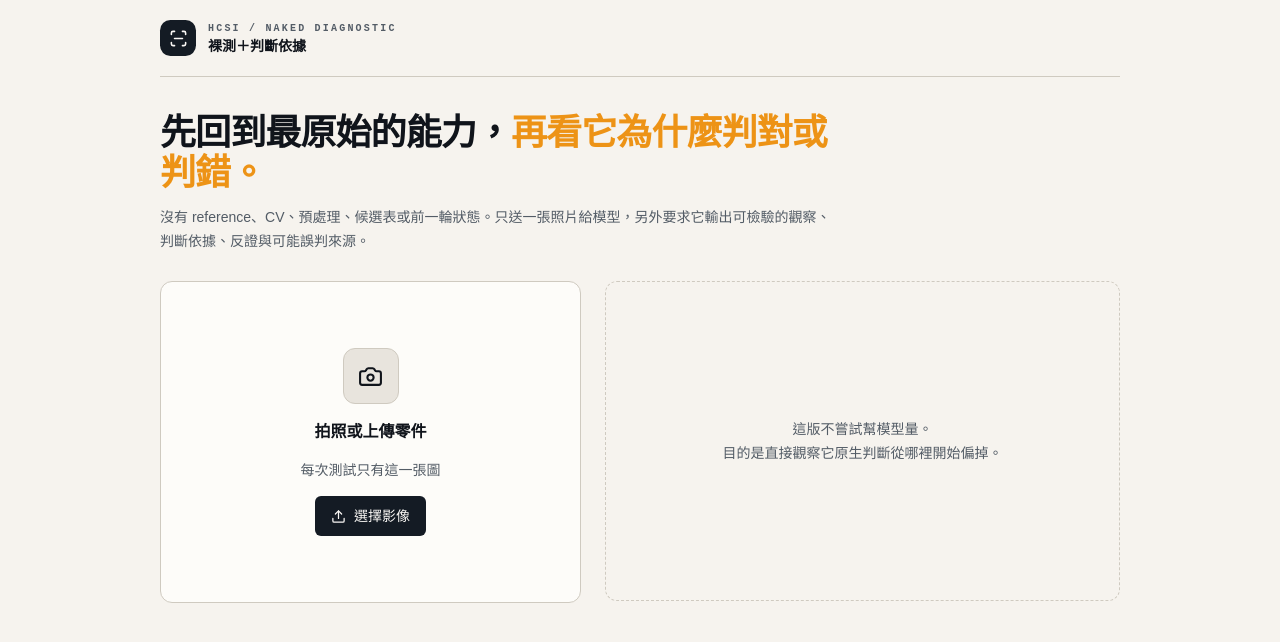
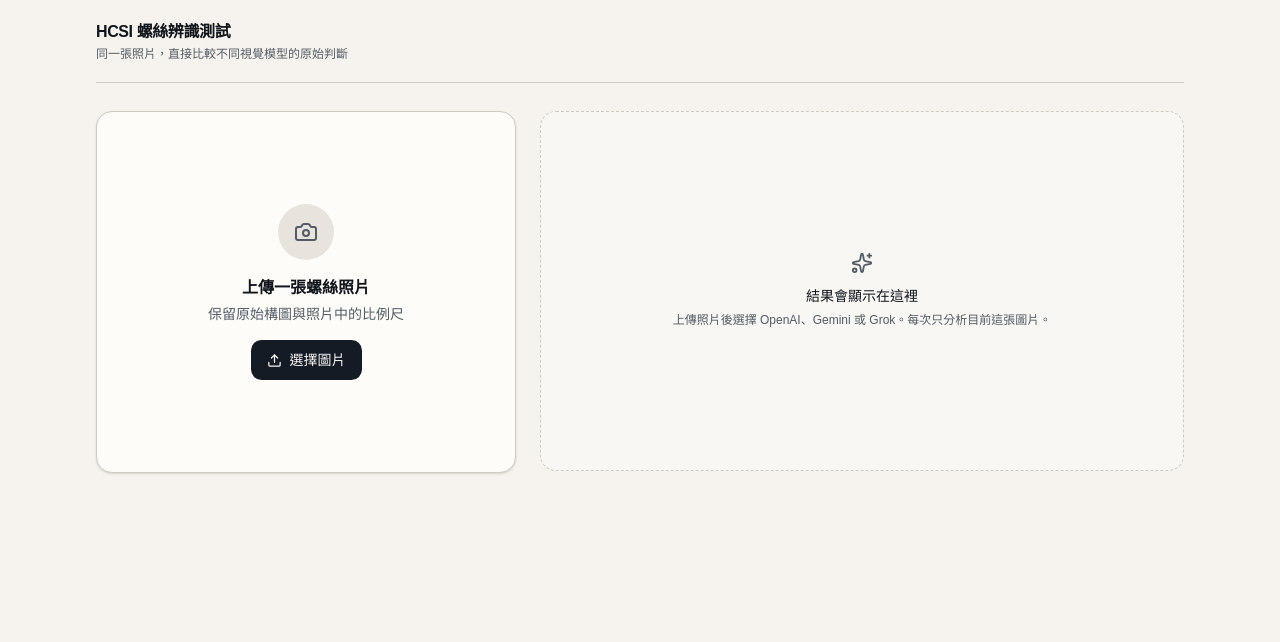
Before and after one commit to ruohaoHong/HCSI, a Next.js app: page / in a window 1280 px wide. Shown: the top 642 px of the page. Built offline with nearby package versions, Linux system fonts and the light colour scheme.

Commit message:
refactor benchmark UI for cleaner model comparison

```diff
--- a/app/page.tsx
+++ b/app/page.tsx
@@ -1,7 +1,17 @@
 'use client'
 
 import { ChangeEvent, useEffect, useRef, useState } from 'react'
-import { AlertCircle, Camera, FileImage, Loader2, RotateCcw, ScanLine, Sparkles, Upload, X } from 'lucide-react'
+import {
+  AlertCircle,
+  Camera,
+  ChevronDown,
+  FileImage,
+  Loader2,
+  RotateCcw,
+  Sparkles,
+  Upload,
+  X,
+} from 'lucide-react'
 
 type Phase = 'idle' | 'processing' | 'success' | 'error'
 type Provider = 'gemini' | 'openai' | 'xai'
@@ -24,6 +34,12 @@ type NakedResult = {
 
 type ApiResponse = { provider: Provider; result: NakedResult; raw_output: string }
 
+const providerMeta: Record<Provider, { name: string; note: string }> = {
+  openai: { name: 'OpenAI', note: 'GPT vision' },
+  gemini: { name: 'Gemini', note: 'Google vision' },
+  xai: { name: 'Grok', note: 'xAI vision' },
+}
+
 export default function Page() {
   const [imageUrl, setImageUrl] = useState('')
   const [imageData, setImageData] = useState('')
@@ -33,77 +49,292 @@ export default function Page() {
   const [error, setError] = useState('')
   const inputRef = useRef<HTMLInputElement>(null)
 
-  useEffect(() => () => { if (imageUrl) URL.revokeObjectURL(imageUrl) }, [imageUrl])
+  useEffect(() => () => {
+    if (imageUrl) URL.revokeObjectURL(imageUrl)
+  }, [imageUrl])
 
   async function handleFile(event: ChangeEvent<HTMLInputElement>) {
     const file = event.target.files?.[0]
     if (!file) return
-    setError(''); setData(null); setPhase('idle')
+
+    setError('')
+    setData(null)
+    setPhase('idle')
+    setProvider(null)
+
     const url = URL.createObjectURL(file)
-    setImageUrl((previous) => { if (previous) URL.revokeObjectURL(previous); return url })
+    setImageUrl((previous) => {
+      if (previous) URL.revokeObjectURL(previous)
+      return url
+    })
     setImageData(await prepareImage(file))
   }
 
   function resetAll() {
-    setImageUrl(''); setImageData(''); setData(null); setError(''); setPhase('idle'); setProvider(null)
+    if (imageUrl) URL.revokeObjectURL(imageUrl)
+    setImageUrl('')
+    setImageData('')
+    setData(null)
+    setError('')
+    setPhase('idle')
+    setProvider(null)
     if (inputRef.current) inputRef.current.value = ''
   }
 
   async function analyze(selectedProvider: Provider) {
     if (!imageData) return
-    setProvider(selectedProvider); setPhase('processing'); setError('')
+
+    setProvider(selectedProvider)
+    setPhase('processing')
+    setError('')
+    setData(null)
+
     try {
       const response = await fetch('/api/benchmark-identify', {
-        method: 'POST', headers: { 'Content-Type': 'application/json' },
+        method: 'POST',
+        headers: { 'Content-Type': 'application/json' },
         body: JSON.stringify({ image: imageData, provider: selectedProvider }),
       })
       const body = await response.json()
       if (!response.ok) throw new Error(body.error || '辨識服務暫時無法使用')
-      setData(body); setPhase('success')
+      setData(body)
+      setPhase('success')
     } catch (caught) {
-      setError(caught instanceof Error ? caught.message : '發生未知錯誤'); setPhase('error')
+      setError(caught instanceof Error ? caught.message : '發生未知錯誤')
+      setPhase('error')
     }
   }
 
-  const diagnosticSections = data ? [
-    ['直接可見', data.result.diagnostic.visual_observations],
-    ['為何偏向此制式', data.result.diagnostic.evidence_for_system],
-    ['為何偏向此尺寸', data.result.diagnostic.evidence_for_size],
-    ['不符合／反證', data.result.diagnostic.evidence_against_best_spec],
-    ['真正決勝證據', data.result.diagnostic.decisive_evidence],
-    ['可能誤判來源', data.result.diagnostic.possible_failure_modes],
-  ] as const : []
+  const diagnosticSections = data
+    ? ([
+        ['直接看到的資訊', data.result.diagnostic.visual_observations],
+        ['制式判斷依據', data.result.diagnostic.evidence_for_system],
+        ['尺寸判斷依據', data.result.diagnostic.evidence_for_size],
+        ['反證與疑點', data.result.diagnostic.evidence_against_best_spec],
+        ['決勝依據', data.result.diagnostic.decisive_evidence],
+        ['可能誤判來源', data.result.diagnostic.possible_failure_modes],
+      ] as const)
+    : []
 
-  const providerLabel = data?.provider === 'openai' ? 'OPENAI' : data?.provider === 'xai' ? 'XAI / GROK' : 'GEMINI'
+  const activeProvider = data?.provider ?? provider
 
-  return <main className="min-h-screen bg-background text-foreground"><div className="mx-auto w-full max-w-5xl px-5 pb-12 sm:px-8">
-    <header className="flex items-center justify-between border-b border-border py-5"><div className="flex items-center gap-3"><div className="grid size-9 place-items-center rounded-lg bg-primary text-primary-foreground"><ScanLine size={19}/></div><div><p className="font-mono text-[10px] font-bold uppercase tracking-[0.22em] text-muted-foreground">HCSI / NAKED DIAGNOSTIC</p><p className="text-sm font-semibold">裸測＋判斷依據</p></div></div></header>
+  return (
+    <main className="min-h-screen bg-background text-foreground">
+      <div className="mx-auto w-full max-w-6xl px-4 pb-14 sm:px-6 lg:px-8">
+        <header className="flex items-center justify-between border-b border-border py-5">
+          <div>
+            <p className="text-base font-semibold tracking-tight">HCSI 螺絲辨識測試</p>
+            <p className="mt-0.5 text-xs text-muted-foreground">同一張照片，直接比較不同視覺模型的原始判斷</p>
+          </div>
+          {imageUrl && (
+            <button
+              type="button"
+              onClick={resetAll}
+              className="inline-flex items-center gap-1.5 rounded-md px-3 py-2 text-xs font-medium text-muted-foreground transition hover:bg-muted hover:text-foreground"
+            >
+              <X size={14} />
+              清除
+            </button>
+          )}
+        </header>
 
-    <section className="py-9"><div className="mb-7 max-w-2xl"><h1 className="text-3xl font-semibold tracking-tight sm:text-4xl">先回到最原始的能力，<span className="text-accent">再看它為什麼判對或判錯。</span></h1><p className="mt-3 text-sm leading-6 text-muted-foreground">沒有 reference、CV、預處理、候選表或前一輪狀態。只送一張照片給模型，另外要求它輸出可檢驗的觀察、判斷依據、反證與可能誤判來源。</p></div>
+        <section className="py-7">
+          <div className="grid gap-6 lg:grid-cols-[420px_minmax(0,1fr)]">
+            <div className="space-y-4 lg:sticky lg:top-6 lg:self-start">
+              <div className="overflow-hidden rounded-2xl border border-border bg-card shadow-sm">
+                {!imageUrl ? (
+                  <button
+                    type="button"
+                    onClick={() => inputRef.current?.click()}
+                    className="flex min-h-[360px] w-full flex-col items-center justify-center gap-4 p-8 text-center transition hover:bg-muted/40"
+                  >
+                    <span className="grid size-14 place-items-center rounded-full bg-muted text-muted-foreground">
+                      <Camera size={24} />
+                    </span>
+                    <div>
+                      <p className="font-semibold">上傳一張螺絲照片</p>
+                      <p className="mt-1 text-sm text-muted-foreground">保留原始構圖與照片中的比例尺</p>
+                    </div>
+                    <span className="inline-flex items-center gap-2 rounded-lg bg-primary px-4 py-2.5 text-sm font-medium text-primary-foreground">
+                      <Upload size={15} />
+                      選擇圖片
+                    </span>
+                  </button>
+                ) : (
+                  <div>
+                    <div className="relative bg-muted/25">
+                      <img
+                        src={imageUrl}
+                        alt="待辨識螺絲"
+                        className="max-h-[430px] min-h-[300px] w-full object-contain p-3"
+                      />
+                      <div className="absolute left-3 top-3 inline-flex items-center gap-1.5 rounded-md bg-background/90 px-2.5 py-1.5 text-[11px] font-medium shadow-sm backdrop-blur">
+                        <FileImage size={13} />
+                        測試圖片
+                      </div>
+                      <button
+                        type="button"
+                        onClick={() => inputRef.current?.click()}
+                        className="absolute right-3 top-3 grid size-9 place-items-center rounded-md bg-background/90 shadow-sm backdrop-blur transition hover:bg-background"
+                        aria-label="更換圖片"
+                      >
+                        <RotateCcw size={16} />
+                      </button>
+                    </div>
+                  </div>
+                )}
+                <input ref={inputRef} className="sr-only" type="file" accept="image/*" onChange={handleFile} />
+              </div>
 
-      <div className="grid gap-6 lg:grid-cols-[0.9fr_1.1fr]">
-        <div className="overflow-hidden rounded-xl border border-border bg-card">
-          {!imageUrl ? <button type="button" onClick={() => inputRef.current?.click()} className="flex min-h-[320px] w-full flex-col items-center justify-center gap-4 p-8 text-center hover:bg-muted/50"><span className="grid size-14 place-items-center rounded-xl border border-border bg-muted"><Camera size={25}/></span><strong>拍照或上傳零件</strong><span className="text-sm text-muted-foreground">每次測試只有這一張圖</span><span className="inline-flex items-center gap-2 rounded-md bg-primary px-4 py-2.5 text-sm text-primary-foreground"><Upload size={15}/>選擇影像</span></button> : <div className="relative"><img src={imageUrl} alt="辨識影像" className="max-h-[420px] min-h-[300px] w-full bg-muted/30 object-contain p-3"/><span className="absolute left-4 top-4 rounded-md bg-primary/90 px-2.5 py-1.5 text-[11px] text-primary-foreground"><FileImage className="mr-1 inline" size={13}/>NAKED TEST</span><button type="button" onClick={() => inputRef.current?.click()} className="absolute right-4 top-4 grid size-9 place-items-center rounded-md bg-primary/90 text-primary-foreground"><RotateCcw size={16}/></button></div>}
-          <input ref={inputRef} className="sr-only" type="file" accept="image/*" onChange={handleFile}/>
-          {imageUrl && <div className="border-t border-border bg-muted/20 px-4 py-2 text-[11px] text-muted-foreground">ONE IMAGE ONLY · NO REFERENCE · NO CV · NO PREPROCESSING</div>}
-          {imageUrl && <div className="grid gap-2 border-t border-border p-4 sm:grid-cols-3"><button onClick={() => analyze('gemini')} disabled={phase === 'processing'} className="flex items-center justify-center gap-2 rounded-md bg-accent px-4 py-3 text-sm font-semibold disabled:opacity-60">{phase === 'processing' && provider === 'gemini' ? <Loader2 className="animate-spin" size={16}/> : <Sparkles size={16}/>}Gemini 裸測</button><button onClick={() => analyze('openai')} disabled={phase === 'processing'} className="flex items-center justify-center gap-2 rounded-md border border-border px-4 py-3 text-sm font-semibold disabled:opacity-60">{phase === 'processing' && provider === 'openai' ? <Loader2 className="animate-spin" size={16}/> : <Sparkles size={16}/>}OpenAI 裸測</button><button onClick={() => analyze('xai')} disabled={phase === 'processing'} className="flex items-center justify-center gap-2 rounded-md border border-border px-4 py-3 text-sm font-semibold disabled:opacity-60">{phase === 'processing' && provider === 'xai' ? <Loader2 className="animate-spin" size={16}/> : <Sparkles size={16}/>}Grok 裸測</button></div>}
-        </div>
+              {imageUrl && (
+                <div className="rounded-2xl border border-border bg-card p-4 shadow-sm">
+                  <p className="mb-3 text-xs font-medium text-muted-foreground">選擇模型</p>
+                  <div className="grid grid-cols-3 gap-2">
+                    {(Object.keys(providerMeta) as Provider[]).map((item) => {
+                      const isLoading = phase === 'processing' && provider === item
+                      const isActive = activeProvider === item && phase !== 'error'
+                      return (
+                        <button
+                          key={item}
+                          type="button"
+                          onClick={() => analyze(item)}
+                          disabled={phase === 'processing'}
+                          className={`rounded-xl border px-3 py-3 text-left transition disabled:cursor-not-allowed disabled:opacity-60 ${
+                            isActive
+                              ? 'border-primary bg-primary text-primary-foreground'
+                              : 'border-border bg-background hover:border-foreground/25 hover:bg-muted/40'
+                          }`}
+                        >
+                          <div className="flex items-center gap-1.5 text-sm font-semibold">
+                            {isLoading ? <Loader2 size={14} className="animate-spin" /> : <Sparkles size={14} />}
+                            {providerMeta[item].name}
+                          </div>
+                          <p className={`mt-1 text-[10px] ${isActive ? 'text-primary-foreground/70' : 'text-muted-foreground'}`}>
+                            {providerMeta[item].note}
+                          </p>
+                        </button>
+                      )
+                    })}
+                  </div>
+                </div>
+              )}
+            </div>
 
-        <div aria-live="polite">
-          {!data && phase !== 'error' && phase !== 'processing' && <div className="flex min-h-[320px] items-center justify-center rounded-xl border border-dashed border-border p-8 text-center text-sm leading-6 text-muted-foreground">這版不嘗試幫模型量。<br/>目的是直接觀察它原生判斷從哪裡開始偏掉。</div>}
-          {phase === 'processing' && <div className="flex items-center gap-3 rounded-xl border border-border bg-card p-5"><Loader2 className="animate-spin text-accent" size={18}/><div><p className="text-sm font-semibold">正在裸測</p><p className="text-xs text-muted-foreground">單次模型呼叫、單張原始照片。</p></div></div>}
-          {data && <div className="space-y-4">
-            <div className="rounded-xl border border-border bg-card p-5"><p className="text-xs font-semibold text-accent">{providerLabel} 最終判斷</p><h2 className="mt-3 text-xl font-semibold leading-7">{data.result.best_spec}</h2><p className="mt-3 text-sm leading-6 text-muted-foreground">{data.result.conclusion}</p></div>
-            <div className="rounded-xl border border-border bg-card p-5 text-sm leading-6"><div><span className="text-muted-foreground">制式：</span>{data.result.thread_system}</div><div className="mt-2"><span className="text-muted-foreground">最接近競爭規格：</span>{data.result.closest_competitor}</div><div className="mt-2"><span className="text-muted-foreground">關鍵差異：</span>{data.result.key_difference}</div><div className="mt-2"><span className="text-muted-foreground">尺寸目測：</span>{data.result.size_estimate}</div></div>
-            <div className="rounded-xl border border-dashed border-border bg-muted/20 p-5"><h3 className="text-sm font-semibold">DIAGNOSTIC · 可檢驗判斷依據</h3><div className="mt-4 space-y-4">{diagnosticSections.map(([title, items]) => <div key={title}><p className="text-xs font-semibold text-muted-foreground">{title}</p>{items?.length ? <ul className="mt-1 list-disc space-y-1 pl-5 text-sm leading-6">{items.map((item, index) => <li key={index}>{item}</li>)}</ul> : <p className="mt-1 text-sm text-muted-foreground">無</p>}</div>)}</div></div>
-            <details className="rounded-xl border border-border bg-card p-5"><summary className="cursor-pointer text-sm font-semibold">RAW MODEL OUTPUT</summary><pre className="mt-3 overflow-x-auto whitespace-pre-wrap break-words text-xs leading-5 text-muted-foreground">{data.raw_output}</pre></details>
-            <button type="button" onClick={resetAll} className="flex items-center gap-2 text-sm text-muted-foreground hover:text-foreground"><X size={14}/>開始另一個裸測</button>
-          </div>}
-          {phase === 'error' && <div className="flex gap-3 rounded-xl border border-destructive/30 bg-card p-5 text-sm"><AlertCircle size={18} className="shrink-0 text-destructive"/><div><p className="font-semibold">辨識未完成</p><p className="mt-1 text-muted-foreground">{error}</p></div></div>}
-        </div>
+            <div aria-live="polite" className="min-w-0">
+              {!data && phase === 'idle' && (
+                <div className="flex min-h-[360px] items-center justify-center rounded-2xl border border-dashed border-border bg-card/40 p-8 text-center">
+                  <div className="max-w-sm">
+                    <Sparkles className="mx-auto text-muted-foreground" size={22} />
+                    <p className="mt-3 text-sm font-medium">結果會顯示在這裡</p>
+                    <p className="mt-1 text-xs leading-5 text-muted-foreground">
+                      上傳照片後選擇 OpenAI、Gemini 或 Grok。每次只分析目前這張圖片。
+                    </p>
+                  </div>
+                </div>
+              )}
+
+              {phase === 'processing' && activeProvider && (
+                <div className="rounded-2xl border border-border bg-card p-6 shadow-sm">
+                  <div className="flex items-center gap-3">
+                    <span className="grid size-10 place-items-center rounded-full bg-muted">
+                      <Loader2 className="animate-spin" size={18} />
+                    </span>
+                    <div>
+                      <p className="text-sm font-semibold">{providerMeta[activeProvider].name} 正在分析</p>
+                      <p className="mt-0.5 text-xs text-muted-foreground">等待模型完成圖片判讀與診斷輸出。</p>
+                    </div>
+                  </div>
+                </div>
+              )}
+
+              {phase === 'error' && (
+                <div className="rounded-2xl border border-destructive/30 bg-card p-5 shadow-sm">
+                  <div className="flex gap-3">
+                    <AlertCircle size={18} className="mt-0.5 shrink-0 text-destructive" />
+                    <div>
+                      <p className="text-sm font-semibold">辨識未完成</p>
+                      <p className="mt-1 text-sm leading-6 text-muted-foreground">{error}</p>
+                    </div>
+                  </div>
+                </div>
+              )}
+
+              {data && (
+                <div className="space-y-4">
+                  <section className="rounded-2xl border border-border bg-card p-5 shadow-sm sm:p-6">
+                    <div className="flex flex-wrap items-center gap-2">
+                      <span className="rounded-full bg-primary/10 px-2.5 py-1 text-xs font-semibold text-primary">
+                        {providerMeta[data.provider].name}
+                      </span>
+                      <span className="text-xs text-muted-foreground">最終判斷</span>
+                    </div>
+                    <h1 className="mt-3 text-2xl font-semibold leading-tight tracking-tight sm:text-3xl">
+                      {data.result.best_spec}
+                    </h1>
+                    <p className="mt-3 max-w-3xl text-sm leading-6 text-muted-foreground">{data.result.conclusion}</p>
+                  </section>
+
+                  <section className="grid gap-3 sm:grid-cols-2">
+                    <InfoCard label="螺紋制式" value={data.result.thread_system} />
+                    <InfoCard label="最接近競爭規格" value={data.result.closest_competitor} />
+                    <InfoCard label="關鍵差異" value={data.result.key_difference} className="sm:col-span-2" />
+                    <InfoCard label="尺寸目測" value={data.result.size_estimate} className="sm:col-span-2" />
+                  </section>
+
+                  <section className="rounded-2xl border border-border bg-card shadow-sm">
+                    <div className="border-b border-border px-5 py-4 sm:px-6">
+                      <h2 className="text-sm font-semibold">判斷依據</h2>
+                      <p className="mt-1 text-xs text-muted-foreground">用來比較模型是在哪個觀察或推論環節開始偏離。</p>
+                    </div>
+                    <div className="divide-y divide-border">
+                      {diagnosticSections.map(([title, items]) => (
+                        <div key={title} className="px-5 py-4 sm:px-6">
+                          <p className="text-xs font-semibold text-muted-foreground">{title}</p>
+                          {items?.length ? (
+                            <ul className="mt-2 space-y-1.5 text-sm leading-6">
+                              {items.map((item, index) => (
+                                <li key={index} className="flex gap-2">
+                                  <span className="mt-[9px] size-1.5 shrink-0 rounded-full bg-muted-foreground/50" />
+                                  <span>{item}</span>
+                                </li>
+                              ))}
+                            </ul>
+                          ) : (
+                            <p className="mt-2 text-sm text-muted-foreground">無</p>
+                          )}
+                        </div>
+                      ))}
+                    </div>
+                  </section>
+
+                  <details className="group rounded-2xl border border-border bg-card shadow-sm">
+                    <summary className="flex cursor-pointer list-none items-center justify-between px-5 py-4 text-sm font-semibold sm:px-6">
+                      原始模型輸出
+                      <ChevronDown size={16} className="text-muted-foreground transition group-open:rotate-180" />
+                    </summary>
+                    <div className="border-t border-border px-5 py-4 sm:px-6">
+                      <pre className="max-h-[420px] overflow-auto whitespace-pre-wrap break-words rounded-lg bg-muted/50 p-4 text-xs leading-5 text-muted-foreground">
+                        {data.raw_output}
+                      </pre>
+                    </div>
+                  </details>
+                </div>
+              )}
+            </div>
+          </div>
+        </section>
       </div>
-    </section>
-  </div></main>
+    </main>
+  )
+}
+
+function InfoCard({ label, value, className = '' }: { label: string; value: string; className?: string }) {
+  return (
+    <div className={`rounded-xl border border-border bg-card p-4 shadow-sm ${className}`}>
+      <p className="text-xs font-medium text-muted-foreground">{label}</p>
+      <p className="mt-1.5 text-sm leading-6">{value}</p>
+    </div>
+  )
 }
 
 function prepareImage(file: File): Promise<string> {
@@ -114,12 +345,16 @@ function prepareImage(file: File): Promise<string> {
       const width = Math.max(1, Math.round(image.width * scale))
       const height = Math.max(1, Math.round(image.height * scale))
       const canvas = document.createElement('canvas')
-      canvas.width = width; canvas.height = height
+      canvas.width = width
+      canvas.height = height
       const ctx = canvas.getContext('2d')
       if (!ctx) return reject(new Error('無法處理影像'))
-      ctx.imageSmoothingEnabled = true; ctx.imageSmoothingQuality = 'high'; ctx.drawImage(image, 0, 0, width, height)
+      ctx.imageSmoothingEnabled = true
+      ctx.imageSmoothingQuality = 'high'
+      ctx.drawImage(image, 0, 0, width, height)
       const base64 = canvas.toDataURL('image/jpeg', 0.9).split(',')[1]
-      URL.revokeObjectURL(image.src); resolve(base64)
+      URL.revokeObjectURL(image.src)
+      resolve(base64)
     }
     image.onerror = () => reject(new Error('影像讀取失敗'))
     image.src = URL.createObjectURL(file)
```
